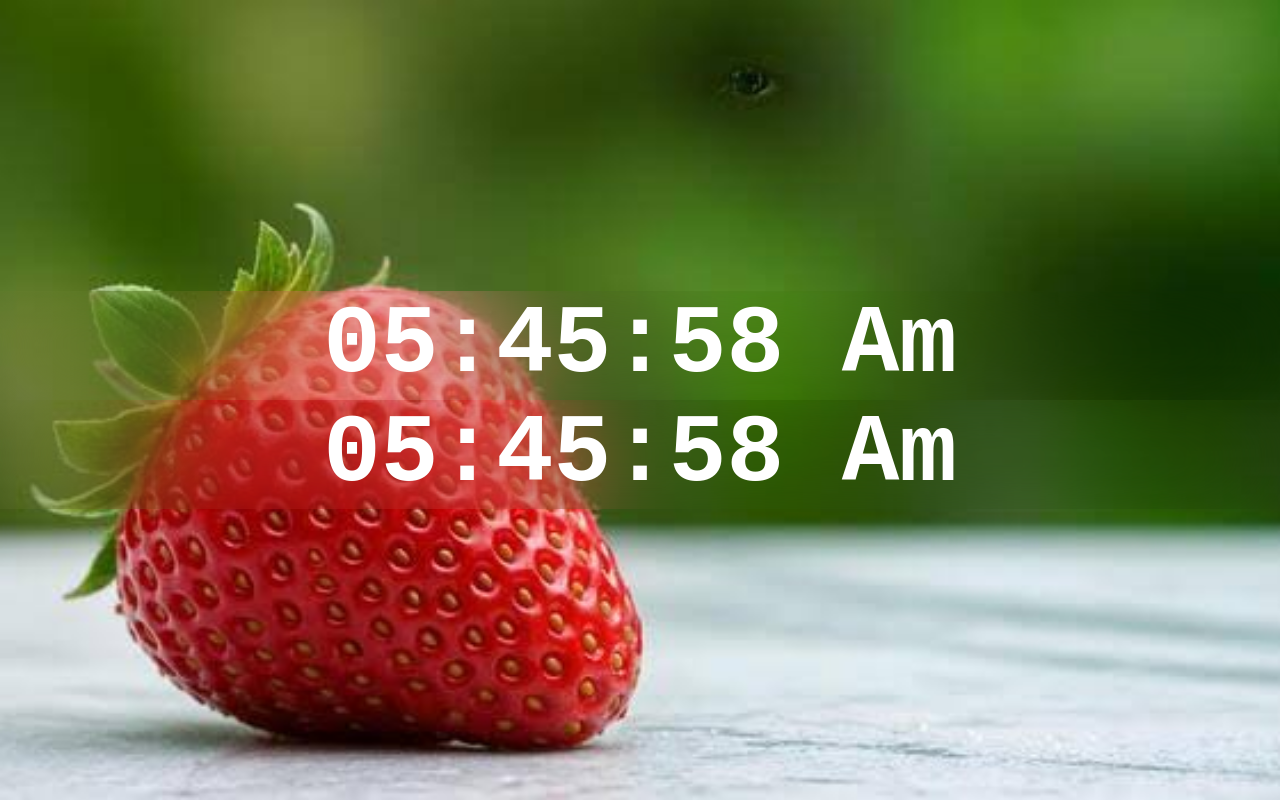
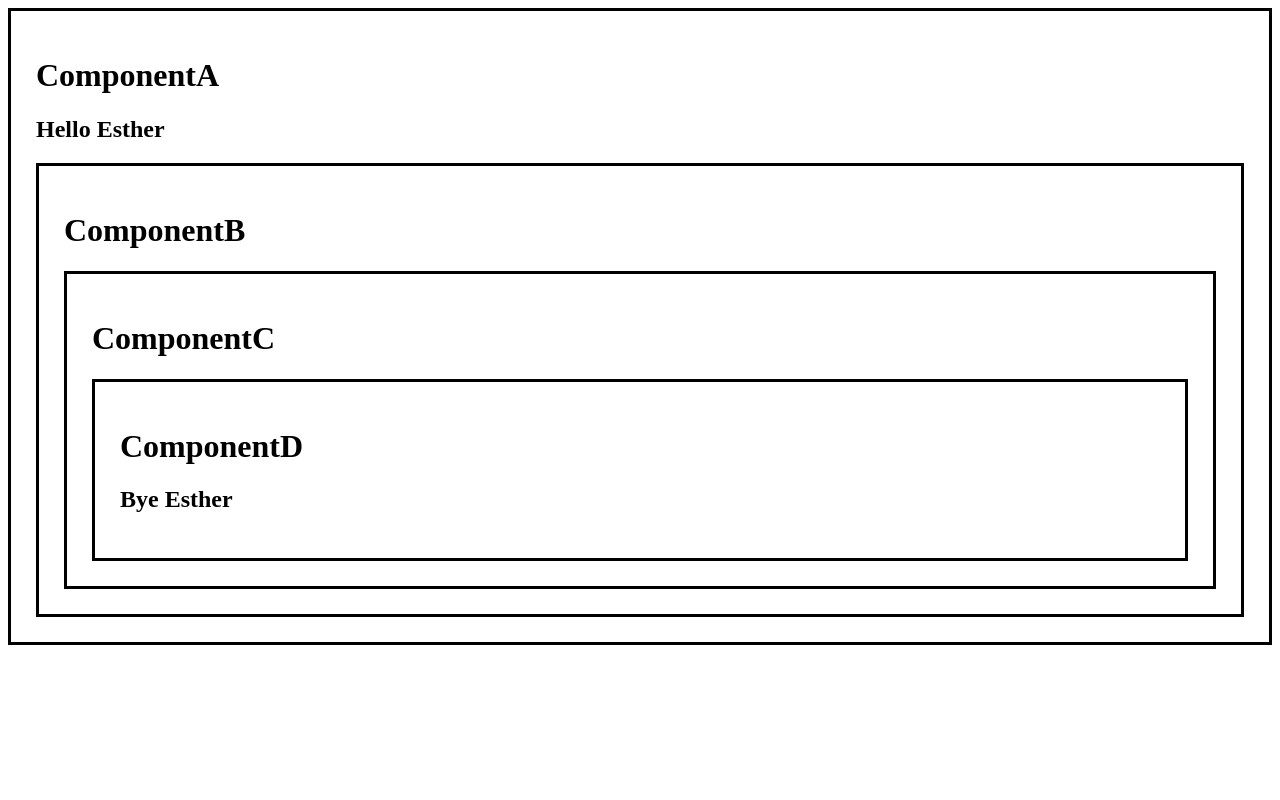
Before and after one commit to UWIMANIDUHAYEEsther/my-react-app, a React (Vite) app: page / in a window 1280 px wide. Built offline with nearby package versions, Linux system fonts and the light colour scheme.

Commit message:
This react will deal with sharing value to multiple component level using props

```diff
--- a/src/App.jsx
+++ b/src/App.jsx
@@ -1,12 +1,12 @@
 
-import DigitalClock from "./DigitalClock.jsx"
+import ComponentA from "./ComponentA.jsx"
 
 function App(){
 
     return(
              <>
-             <DigitalClock/>
-             <DigitalClock/>
+             <ComponentA/>
+
 
              </>
 
--- /dev/null
+++ b/src/ComponentA.jsx
@@ -0,0 +1,18 @@
+
+import React, {useState} from 'react'
+
+import ComponentB from './ComponentB'
+function ComponentA(){
+    const[user,setuser]=useState('Esther')
+
+
+
+    return(<div className='box'>
+        <h1>ComponentA</h1>
+        <h2>{`Hello ${user}`}</h2>
+        <ComponentB user={user}/>
+    </div>)
+
+
+}
+export default ComponentA
--- /dev/null
+++ b/src/ComponentB.jsx
@@ -0,0 +1,13 @@
+
+import ComponentC from './ComponentC.jsx'
+function ComponentB(props){
+
+
+    return(<div className='box'>
+        <h1>ComponentB</h1>
+        <ComponentC user={props.user}/>
+    </div>)
+
+
+}
+export default ComponentB
--- /dev/null
+++ b/src/ComponentC.jsx
@@ -0,0 +1,13 @@
+
+import ComponentD from './ComponentD.jsx'
+function ComponentC(props){
+
+
+    return(<div className='box'>
+        <h1>ComponentC</h1>
+        <ComponentD user={props.user}/>
+    </div>)
+
+
+}
+export default ComponentC
--- /dev/null
+++ b/src/ComponentD.jsx
@@ -0,0 +1,13 @@
+
+
+function ComponentD(props){
+
+
+    return(<div className='box'>
+        <h1>ComponentD</h1>
+        <h2>{`Bye ${props.user}`}</h2>
+    </div>)
+
+
+}
+export default ComponentD
--- a/src/index.css
+++ b/src/index.css
@@ -1,31 +1,5 @@
-body{
-background-image: url(assets/imagesreact.jfif);
-background-position: center;
-background-repeat: no-repeat;
-background-size: cover;
-background-attachment: fixed;
-margin: 0;
-/* Optional*/
-display:flex;
-justify-content: center;
-align-items:center;
-min-height:100vh;
 
-
+.box{
+    border:3px solid;
+    padding: 25px;
 }
-.container-clock{
-    backdrop-filter:blur(50px);
-  width:100vw;
-  padding:10px 0,
-
-
-}
-.clock{
-color:white;
-font-weight:bold;
-font-size: 6rem;
-font-family:  monospace;
-text-align: center;
-
-
-}
```
